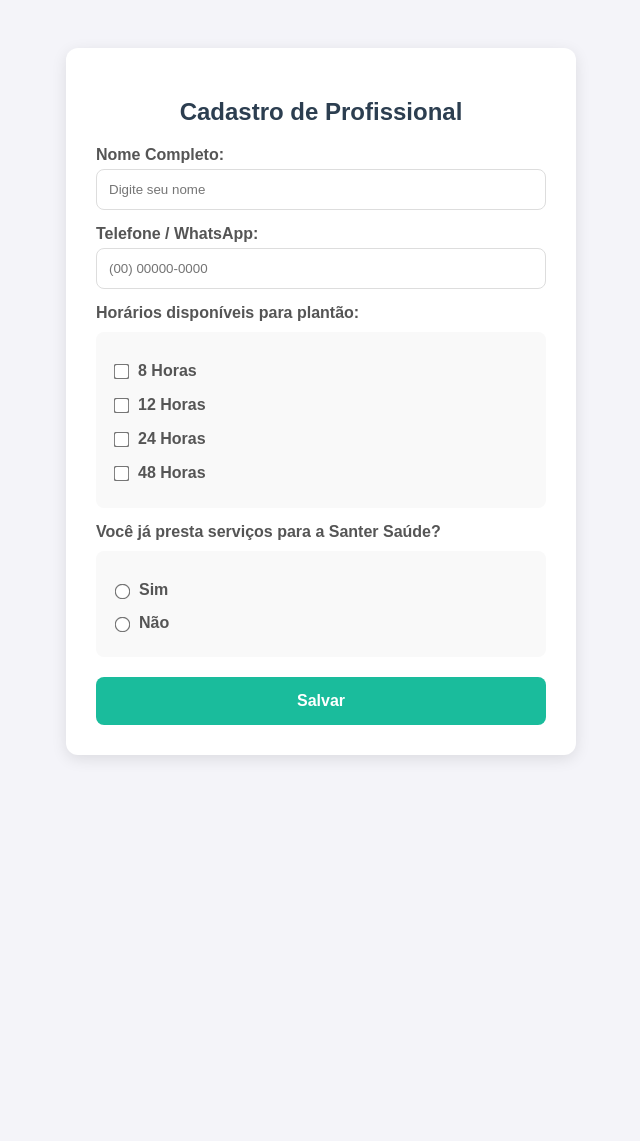
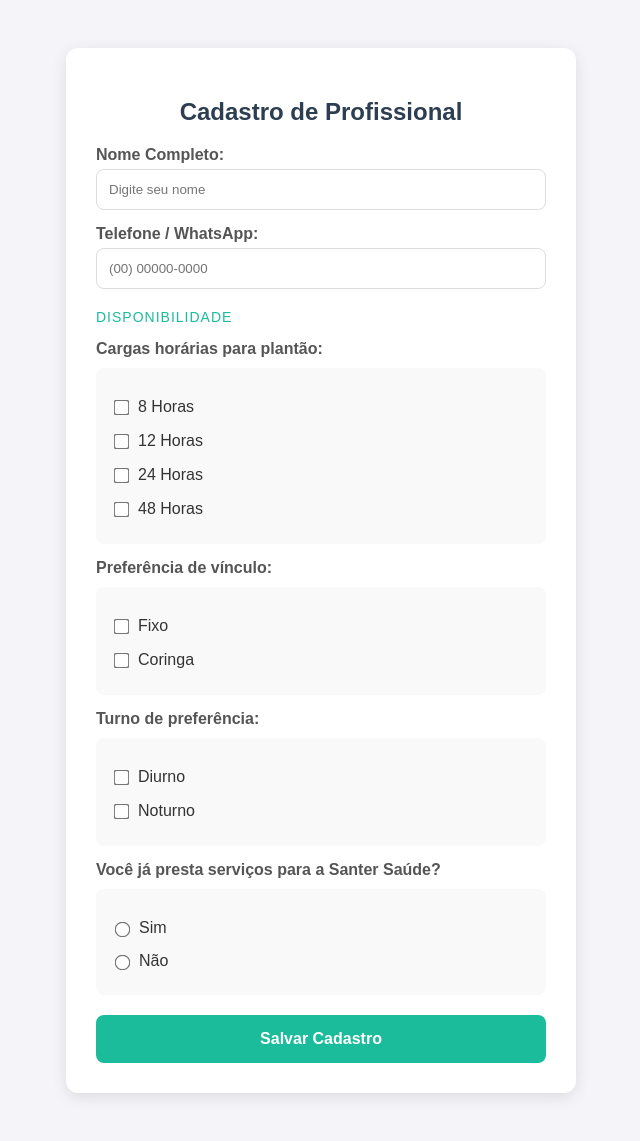
Before and after one commit to alldo08/prova, a FastAPI app: page /cadastro in a window 1280 px wide. Shown: the whole page, without its empty margins (319-959 px from the left). Before the commit the page ends 759 px from the top, so only its background shows below. Run offline with FastAPI, Linux system fonts and the light colour scheme; some libraries are stand-ins or nearby versions.

Commit message:
Update cadastro.html with new form fields and styles

```diff
--- a/site/templates/cadastro.html
+++ b/site/templates/cadastro.html
@@ -7,32 +7,48 @@
     <style>
         body { font-family: sans-serif; background-color: #f4f4f9; display: flex; justify-content: center; padding: 40px 20px; }
         .card { background: white; padding: 30px; border-radius: 12px; box-shadow: 0 4px 15px rgba(0,0,0,0.1); width: 100%; max-width: 450px; }
-        h2 { color: #2c3e50; text-align: center; }
+        h2 { color: #2c3e50; text-align: center; margin-bottom: 20px; }
         label { display: block; margin-top: 15px; font-weight: bold; color: #555; }
         input[type="text"], input[type="tel"] { width: 100%; padding: 12px; margin-top: 5px; border: 1px solid #ddd; border-radius: 8px; box-sizing: border-box; }
         .checkbox-group, .radio-group { margin-top: 10px; background: #f9f9f9; padding: 15px; border-radius: 8px; }
-        .option { display: flex; align-items: center; margin-bottom: 10px; cursor: pointer; }
+        .option { display: flex; align-items: center; margin-bottom: 10px; cursor: pointer; font-weight: normal; color: #333; }
         .option input { margin-right: 10px; transform: scale(1.2); }
         button { width: 100%; background: #1abc9c; color: white; border: none; padding: 15px; border-radius: 8px; font-size: 16px; font-weight: bold; cursor: pointer; margin-top: 20px; transition: 0.3s; }
         button:hover { background: #16a085; }
+        .section-title { margin-top: 20px; display: block; font-size: 14px; color: #1abc9c; text-transform: uppercase; letter-spacing: 1px; }
     </style>
 </head>
 <body>
     <div class="card">
         <h2>Cadastro de Profissional</h2>
         <form action="/cadastrar_candidato" method="post">
+
             <label>Nome Completo:</label>
             <input type="text" name="nome" required placeholder="Digite seu nome">
 
             <label>Telefone / WhatsApp:</label>
             <input type="tel" name="telefone" required placeholder="(00) 00000-0000">
 
-            <label>Horários disponíveis para plantão:</label>
+            <span class="section-title">Disponibilidade</span>
+
+            <label>Cargas horárias para plantão:</label>
             <div class="checkbox-group">
                 <label class="option"><input type="checkbox" name="horarios" value="8hrs"> 8 Horas</label>
                 <label class="option"><input type="checkbox" name="horarios" value="12hrs"> 12 Horas</label>
                 <label class="option"><input type="checkbox" name="horarios" value="24hrs"> 24 Horas</label>
                 <label class="option"><input type="checkbox" name="horarios" value="48hrs"> 48 Horas</label>
+            </div>
+
+            <label>Preferência de vínculo:</label>
+            <div class="checkbox-group">
+                <label class="option"><input type="checkbox" name="tipo_plantao" value="Fixo"> Fixo</label>
+                <label class="option"><input type="checkbox" name="tipo_plantao" value="Coringa"> Coringa</label>
+            </div>
+
+            <label>Turno de preferência:</label>
+            <div class="checkbox-group">
+                <label class="option"><input type="checkbox" name="turno" value="Diurno"> Diurno</label>
+                <label class="option"><input type="checkbox" name="turno" value="Noturno"> Noturno</label>
             </div>
 
             <label>Você já presta serviços para a Santer Saúde?</label>
@@ -41,7 +57,7 @@
                 <label class="option"><input type="radio" name="servico" value="Não"> Não</label>
             </div>
 
-            <button type="submit">Salvar</button>
+            <button type="submit">Salvar Cadastro</button>
         </form>
     </div>
 </body>
```
